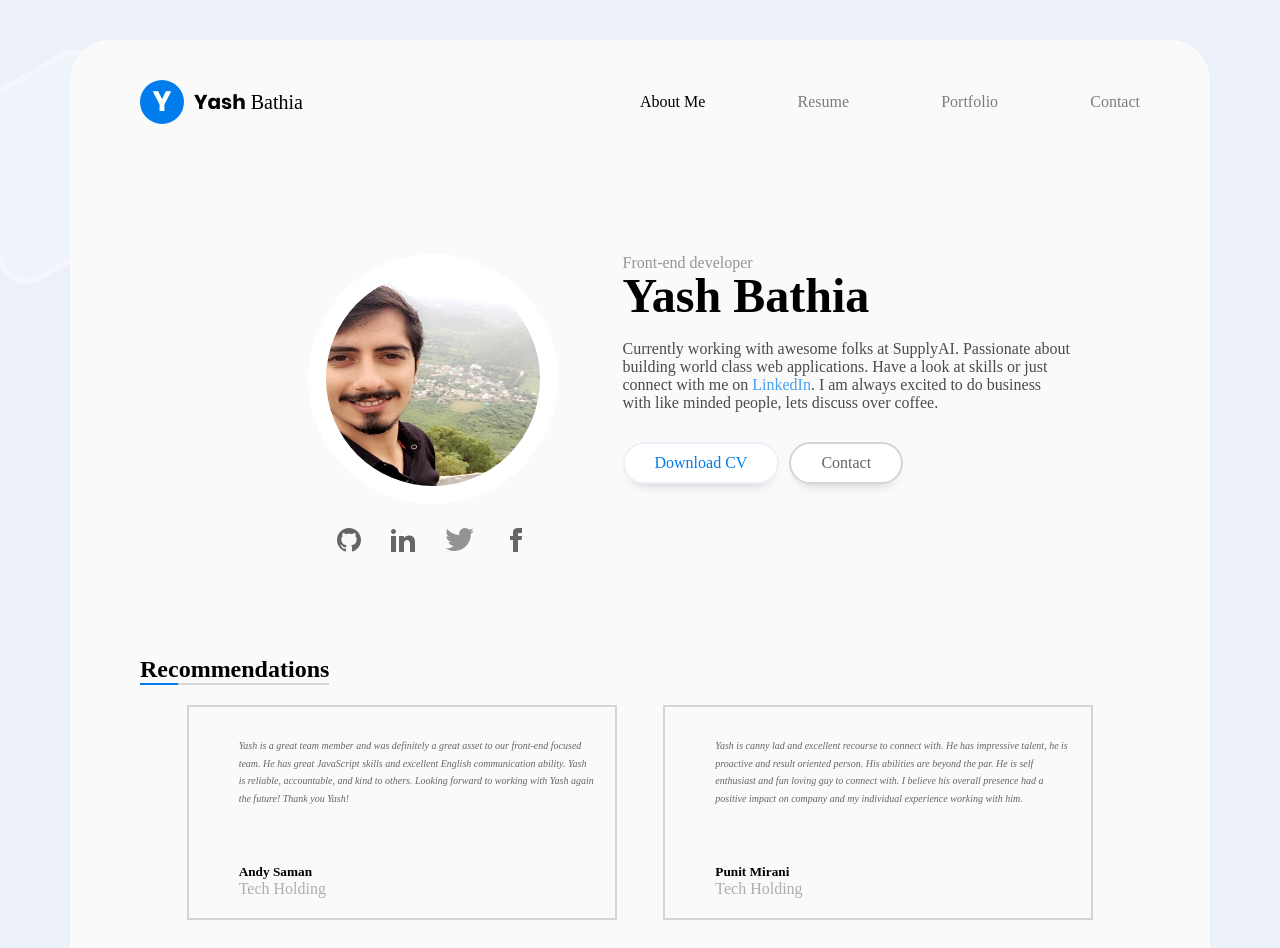
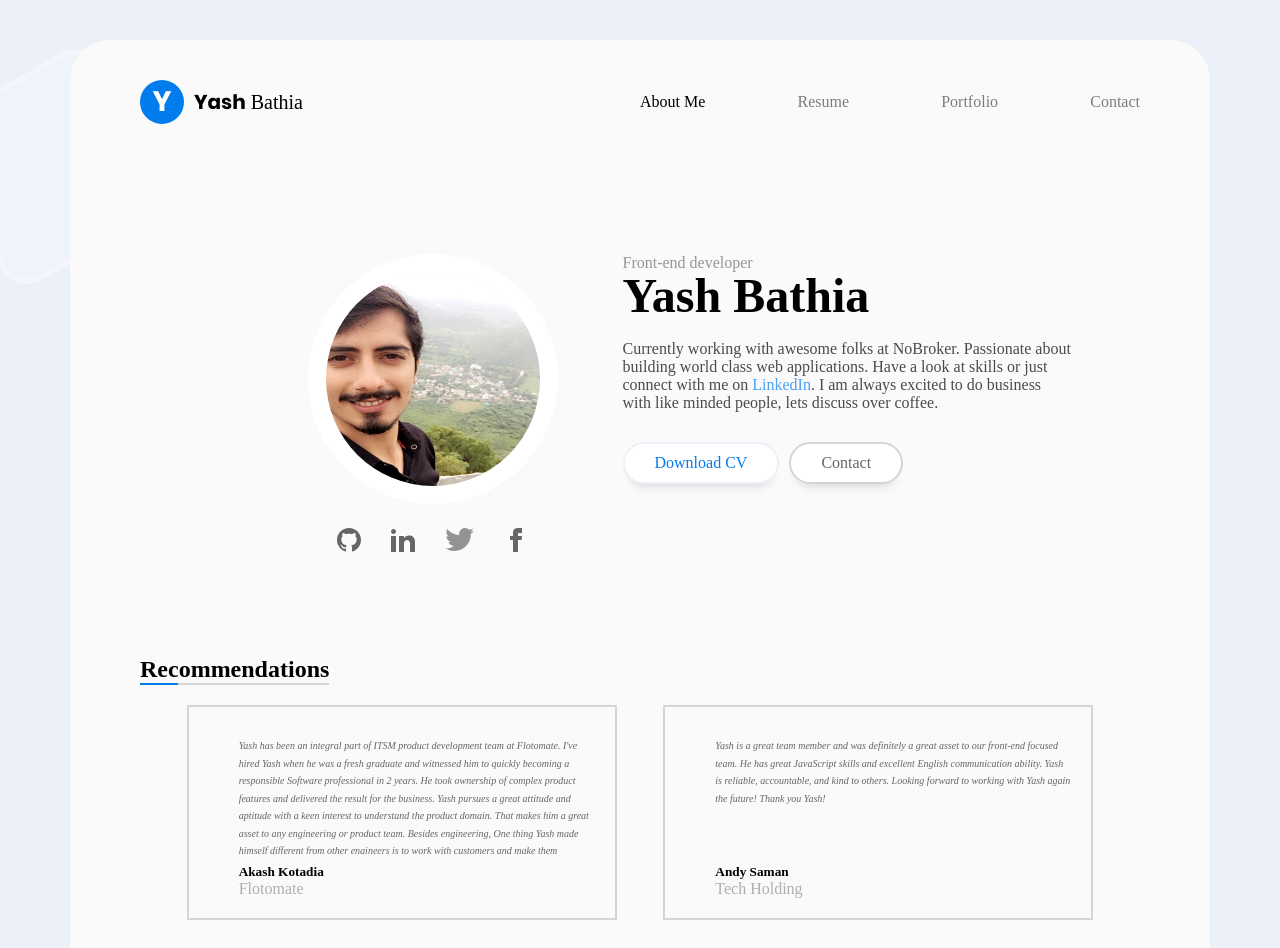
Before and after one commit to yvbathia/yashbathia, a React (Create React App) app: page / in a window 1280 px wide. Shown: the top 948 px of the page. Built offline with nearby package versions, Linux system fonts and the light colour scheme; a web font is replaced by a local one.

Commit message:
regular update

```diff
--- a/src/Containers/Home/index.jsx
+++ b/src/Containers/Home/index.jsx
@@ -14,6 +14,12 @@ import { useState } from "react";
 import { useWindowWidth } from "../../hooks/windowHook";
 
 const recomendationData = [
+  {
+    title:
+      "Yash has been an integral part of ITSM product development team at Flotomate. I've hired Yash when he was a fresh graduate and witnessed him to quickly becoming a responsible Software professional in 2 years. He took ownership of complex product features and delivered the result for the business. Yash pursues a great attitude and aptitude with a keen interest to understand the product domain. That makes him a great asset to any engineering or product team. Besides engineering, One thing Yash made himself different from other engineers is to work with customers and make them successful both in terms of enterprise implementation or resolving the technical issue in the production environment under time pressure.",
+    author: "Akash Kotadia",
+    company: "Flotomate",
+  },
   {
     title:
       "Yash is a great team member and was definitely a great asset to our front-end focused team. He has great JavaScript skills and excellent English communication ability. Yash is reliable, accountable, and kind to others. Looking forward to working with Yash again the future! Thank you Yash!",
@@ -71,7 +77,7 @@ const Home = () => {
             <span className={s.eyeBrow}>Front-end developer</span>
             <span className={s.name}>Yash Bathia</span>
             <span className={s.detail}>
-              Currently working with awesome folks at SupplyAI. Passionate
+              Currently working with awesome folks at NoBroker. Passionate
               about building world class web applications. Have a look at skills
               or just connect with me on{" "}
               <a href="https://www.linkedin.com/in/yash-bathia/">LinkedIn</a>. I
@@ -98,12 +104,12 @@ const Home = () => {
           </div>
           <div className={s.recomItems}>
             {width > 1200 ? (
-              [currentIndex, currentIndex + 1].map((index) => (
+              recomendationData.slice(currentIndex === recomendationData.length - 1 ? currentIndex - 1 : currentIndex, currentIndex + 2).map((element) => (
                 <RecomendationCard
-                  key={index}
-                  text={recomendationData[index].title}
-                  author={recomendationData[index].author}
-                  company={recomendationData[index].company}
+                  key={element.author}
+                  text={element.title}
+                  author={element.author}
+                  company={element.company}
                 />
               ))
             ) : (
--- a/src/Containers/Resume/index.jsx
+++ b/src/Containers/Resume/index.jsx
@@ -36,10 +36,10 @@ const Resume = () => {
               <HR />
               <div className={s.card}>
                 <EduExpCard
-                  year="May-2020 - Current"
-                  heading="SupplyAI"
+                  year="Aug-2020 - Current"
+                  heading="NoBroker"
                   title="Software Engineer"
-                  desc="React, JavaScript, HTML, CSS"
+                  desc="React, Redux-saga, JavaScript, HTML, CSS"
                 />
                 <EduExpCard
                   year="May-2019 - May-2020"
@@ -84,6 +84,7 @@ const Resume = () => {
               <ProgressBarWithTItle title="React" percentage={70} />
               <ProgressBarWithTItle title="GatsByJs" percentage={65} />
               <ProgressBarWithTItle title="NextJs" percentage={60} />
+              <ProgressBarWithTItle title="Redux-saga" percentage={60} />
               <ProgressBarWithTItle title="TypeScript" percentage={60} />
               <ProgressBarWithTItle title="HTML" percentage={80} />
               <ProgressBarWithTItle title="CSS" percentage={80} />
```
